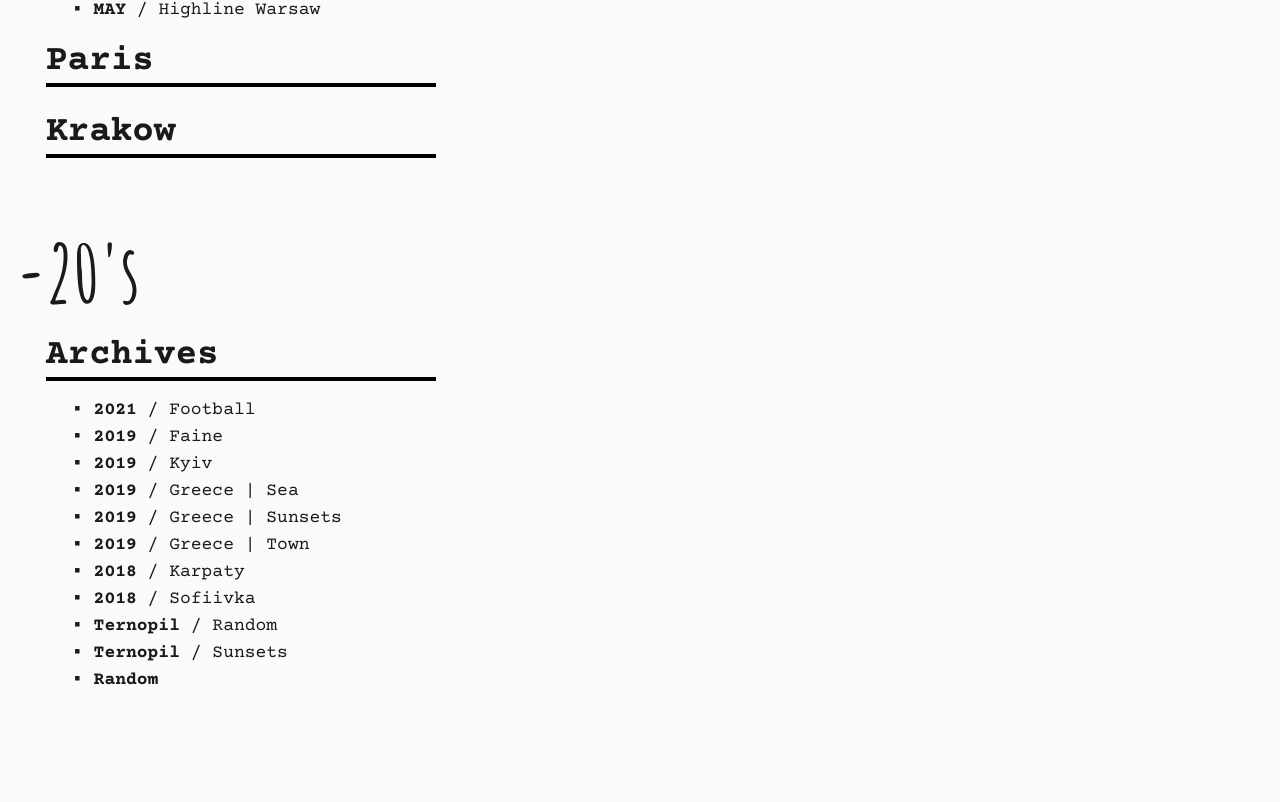
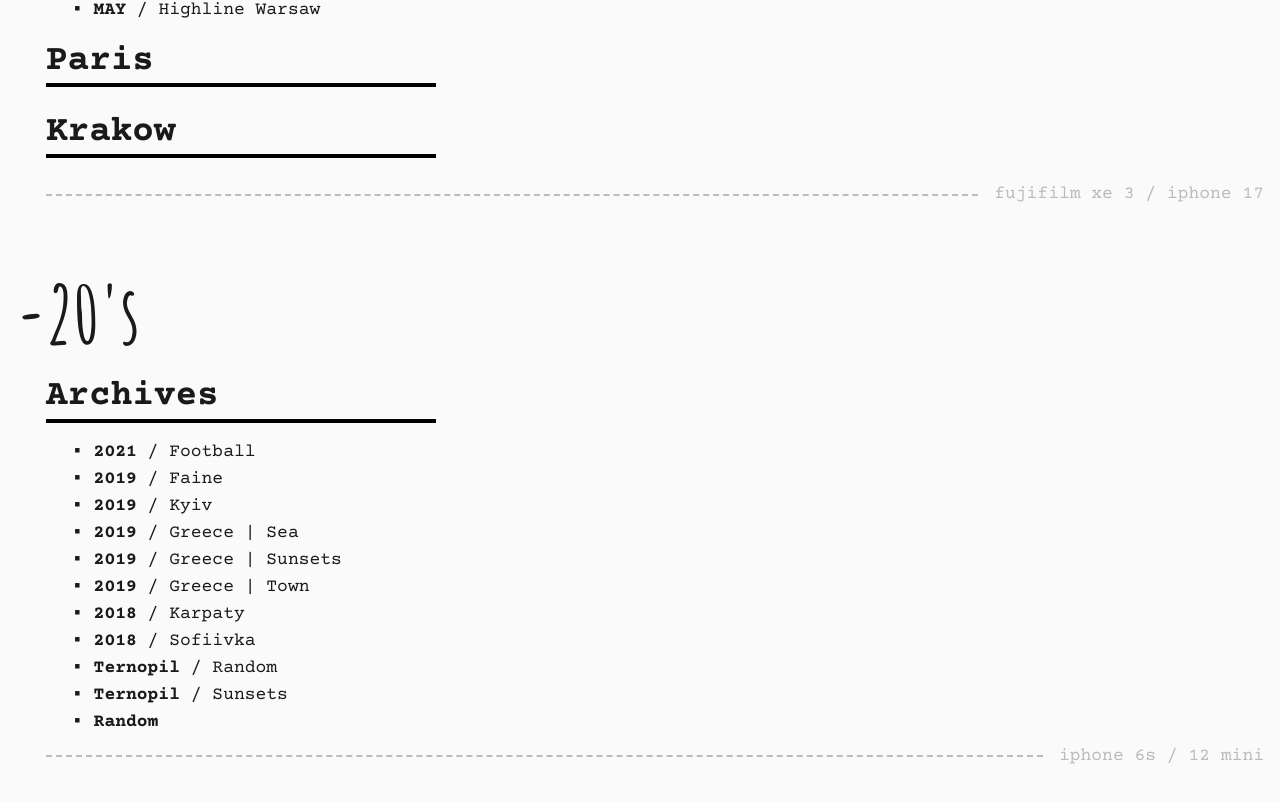
Before and after one commit to shmbr/shmbr-website, a React (Vite) app: page / in a window 1280 px wide. Shown: the part 871-1673 px from the top of the page. Before the commit the page ends 1637 px from the top, so only its background shows below. Built offline with nearby package versions, Linux system fonts and the light colour scheme.

Commit message:
Return divider

```diff
--- a/src/components/PhotoPlaceBlock.tsx
+++ b/src/components/PhotoPlaceBlock.tsx
@@ -16,6 +16,7 @@ export interface IPhotoPlaceEntry {
   month?: string;
   info?: string;
   imageUrls: string[];
+  dividerAfter?: string;
 }
 
 export interface IPhotoCity {
--- /dev/null
+++ b/src/components/PhotoPlaceDivider.tsx
@@ -0,0 +1,48 @@
+import { Box, Typography } from "@mui/material";
+
+export interface IPhotoPlaceDividerProps {
+  label?: string;
+  nested?: boolean;
+}
+
+export function PhotoPlaceDivider(props: IPhotoPlaceDividerProps) {
+  const { label, nested = false } = props;
+
+  return (
+    <Box
+      aria-hidden={!label}
+      role={label ? undefined : "presentation"}
+      sx={{
+        display: "flex",
+        alignItems: "center",
+        gap: 2,
+        ml: nested ? 0 : { xs: 0, sm: 3, md: 3.75 },
+        pt: 2,
+      }}
+    >
+      <Box
+        component="span"
+        sx={{
+          flex: 1,
+          borderBottom: "2px dashed",
+          borderColor: "#bbb",
+          minWidth: 0,
+        }}
+      />
+      {label ? (
+        <Typography
+          color="#bbb"
+          component="span"
+          sx={{
+            flexShrink: 0,
+            fontFamily: "inherit",
+            fontSize: "inherit",
+          }}
+          variant="caption"
+        >
+          {label}
+        </Typography>
+      ) : null}
+    </Box>
+  );
+}
--- a/src/components/PhotoSeriesYearSection.tsx
+++ b/src/components/PhotoSeriesYearSection.tsx
@@ -6,6 +6,7 @@ import {
 import { Box, Typography } from "@mui/material";
 
 import { PhotoPlaceBlock, type IPhotoCity } from "./PhotoPlaceBlock";
+import { PhotoPlaceDivider } from "./PhotoPlaceDivider";
 import { PhotoPlaceSectionHeader } from "./PhotoPlaceSectionHeader";
 
 export interface IPhotoSeriesYear {
@@ -83,6 +84,9 @@ export function PhotoSeriesYearSection(props: IPhotoSeriesYearSectionProps) {
                   coordinates={cityEntry.coordinates}
                   place={place}
                 />
+                {place.dividerAfter ? (
+                  <PhotoPlaceDivider label={place.dividerAfter} />
+                ) : null}
               </Fragment>
             );
           }
@@ -138,6 +142,12 @@ export function PhotoSeriesYearSection(props: IPhotoSeriesYearSectionProps) {
                         )
                       }
                     />
+                    {place.dividerAfter ? (
+                      <PhotoPlaceDivider
+                        label={place.dividerAfter}
+                        nested
+                      />
+                    ) : null}
                   </Fragment>
                 ))}
               </Box>
--- a/src/data.tsx
+++ b/src/data.tsx
@@ -205,6 +205,7 @@ export const PHOTOS: IPhotoSeriesYear[] = [
               blobUrl(BLOB_FOLDERS.krakow_03, "DSCF7174.jpeg"),
               blobUrl(BLOB_FOLDERS.krakow_03, "DSCF7183.jpeg"),
             ],
+            dividerAfter: "fujifilm xe 3 / iphone 17",
           },
         ],
       },
@@ -435,6 +436,7 @@ export const PHOTOS: IPhotoSeriesYear[] = [
               blobUrl(BLOB_FOLDERS["2018-tukey"], "IMG_3589.jpeg"),
               blobUrl(BLOB_FOLDERS["2018-tukey"], "IMG_0502.jpeg"),
             ],
+            dividerAfter: "iphone 6s / 12 mini",
           },
         ],
       },
```
